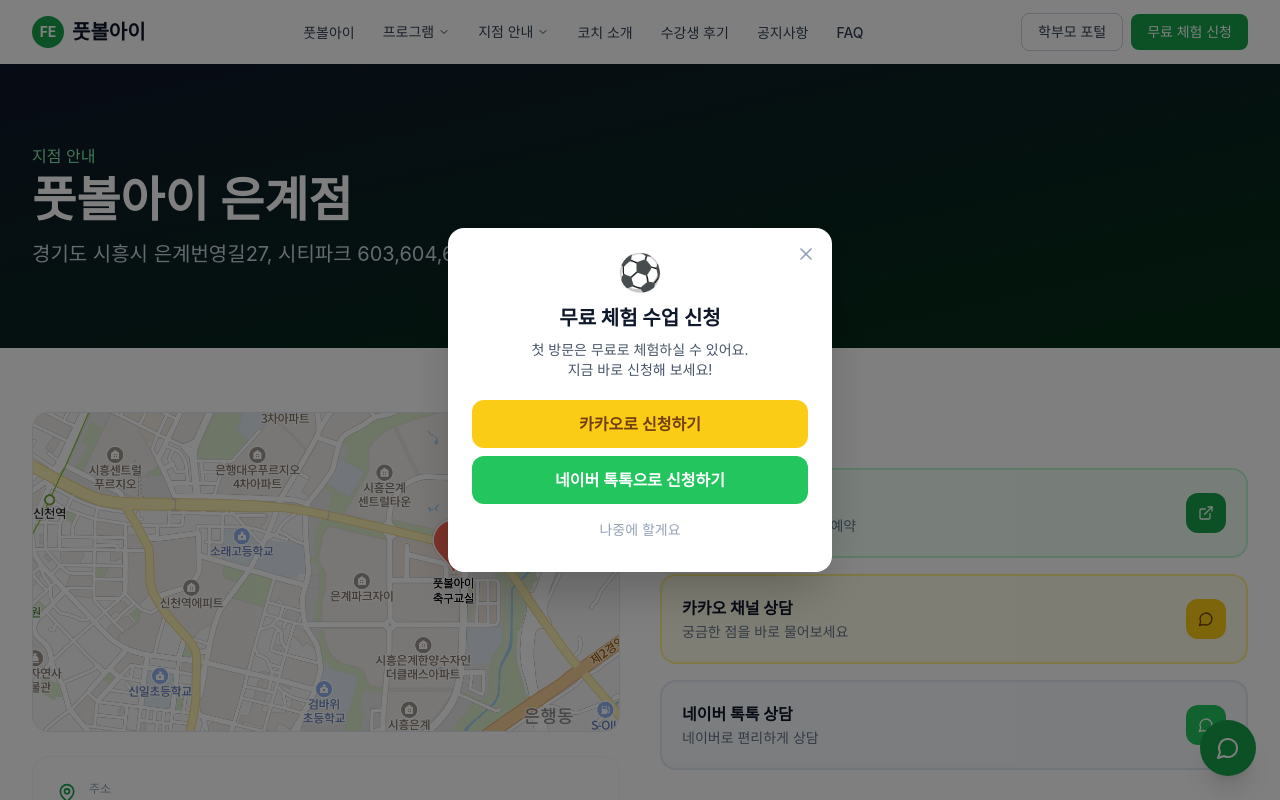
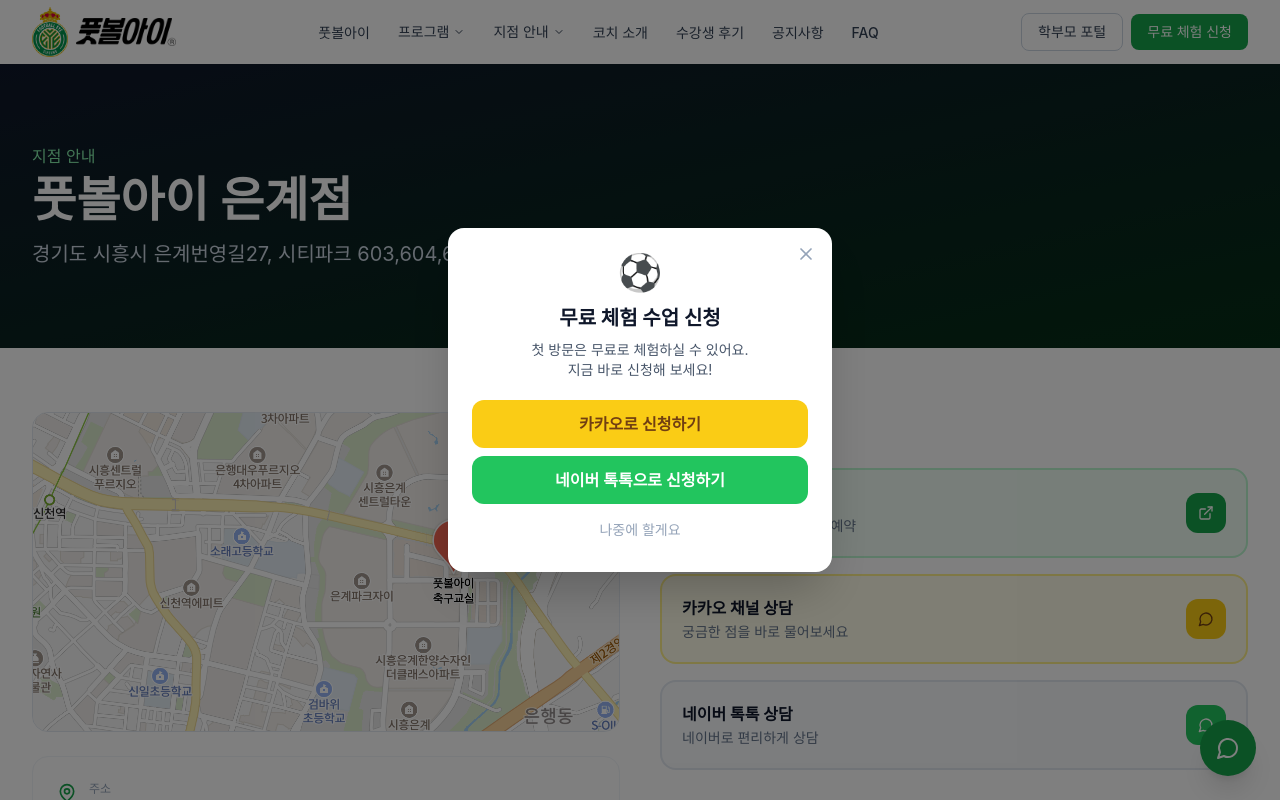
Before and after one commit to vscoutkorea-collab/fifaagent-korea, a Next.js app: page /locations/eungye in a window 1280 px wide. Shown: the top 800 px of the page. Built offline with nearby package versions, Linux system fonts and the light colour scheme.

Commit message:
feat: 실제 엠블럼/로고 이미지 적용 (Navbar, Footer)

```diff
--- a/src/components/layout/Footer.tsx
+++ b/src/components/layout/Footer.tsx
@@ -1,4 +1,5 @@
 import Link from 'next/link'
+import Image from 'next/image'
 import { Phone, MessageCircle, MapPin, Clock, Instagram, Youtube } from 'lucide-react'
 import { SITE, LOCATIONS } from '@/lib/constants'
 
@@ -9,10 +10,8 @@
         <div className="grid grid-cols-1 md:grid-cols-2 lg:grid-cols-4 gap-8">
           <div className="lg:col-span-1">
             <div className="flex items-center gap-2 mb-4">
-              <div className="w-8 h-8 bg-green-600 rounded-full flex items-center justify-center">
-                <span className="text-white font-bold text-sm">FE</span>
-              </div>
-              <span className="font-bold text-xl text-white">{SITE.name}</span>
+              <Image src="/emblem.png" alt="풋볼아이 엠블럼" width={40} height={40} className="object-contain" />
+              <Image src="/logo.png" alt="풋볼아이" width={110} height={30} className="object-contain brightness-0 invert" />
             </div>
             <p className="text-sm text-slate-400 mb-4 leading-relaxed">{SITE.slogan}</p>
             <div className="flex items-center gap-3">
--- a/src/components/layout/Navbar.tsx
+++ b/src/components/layout/Navbar.tsx
@@ -2,9 +2,9 @@
 
 import { useState, useEffect } from 'react'
 import Link from 'next/link'
+import Image from 'next/image'
 import { usePathname } from 'next/navigation'
 import { Menu, X, ChevronDown } from 'lucide-react'
-import { SITE } from '@/lib/constants'
 
 const navItems = [
   { label: '풋볼아이', href: '/about' },
@@ -57,10 +57,8 @@
       <nav className="max-w-7xl mx-auto px-4 sm:px-6 lg:px-8">
         <div className="flex items-center justify-between h-16">
           <Link href="/" className="flex items-center gap-2">
-            <div className="w-8 h-8 bg-green-600 rounded-full flex items-center justify-center">
-              <span className="text-white font-bold text-sm">FE</span>
-            </div>
-            <span className="font-bold text-xl text-slate-900">{SITE.name}</span>
+            <Image src="/emblem.png" alt="풋볼아이 엠블럼" width={36} height={36} className="object-contain" />
+            <Image src="/logo.png" alt="풋볼아이" width={100} height={28} className="object-contain" />
           </Link>
 
           <div className="hidden lg:flex items-center gap-1">
```
Also changed, not shown: public/emblem.png (added), public/logo.png (added).
